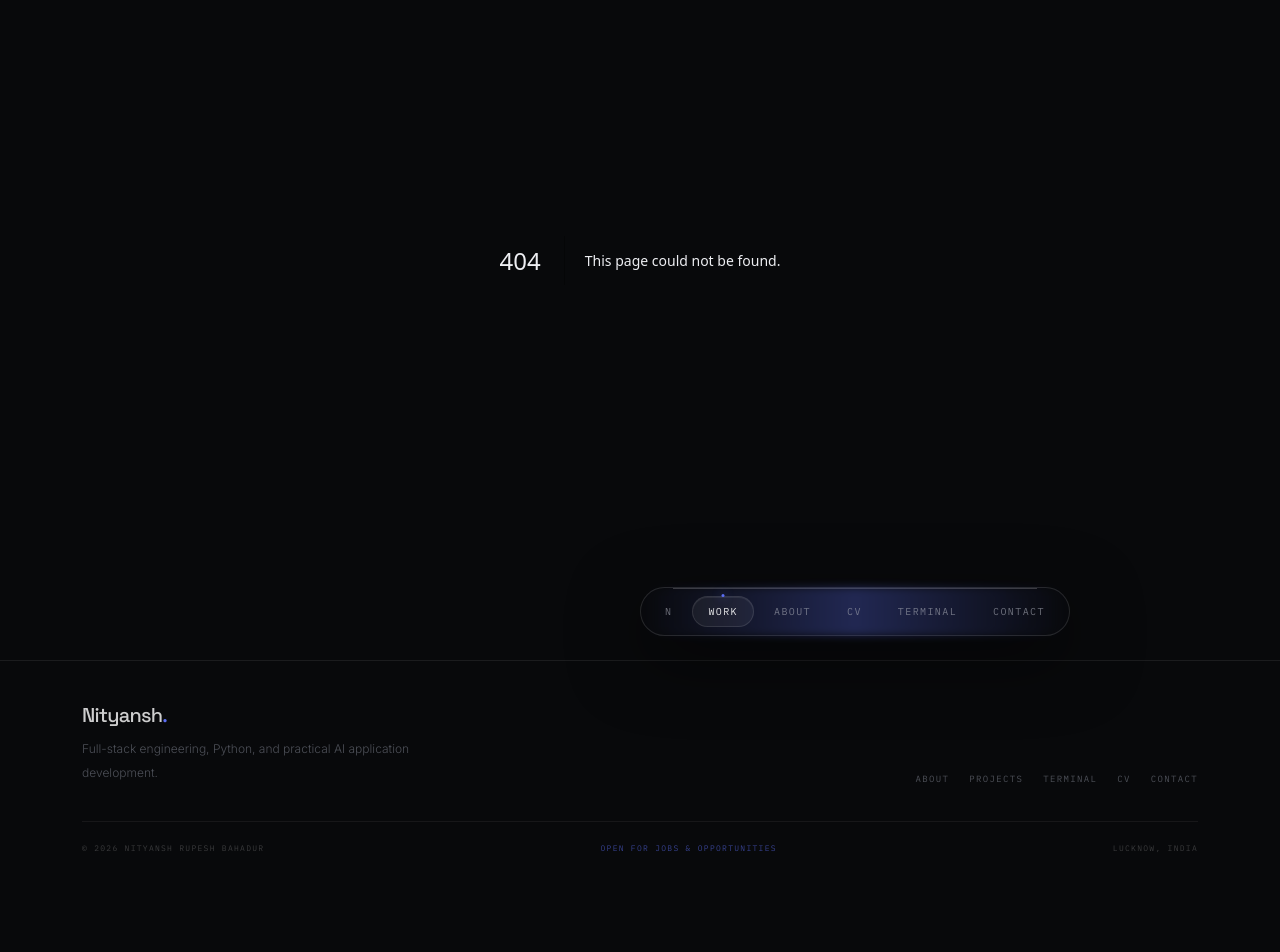
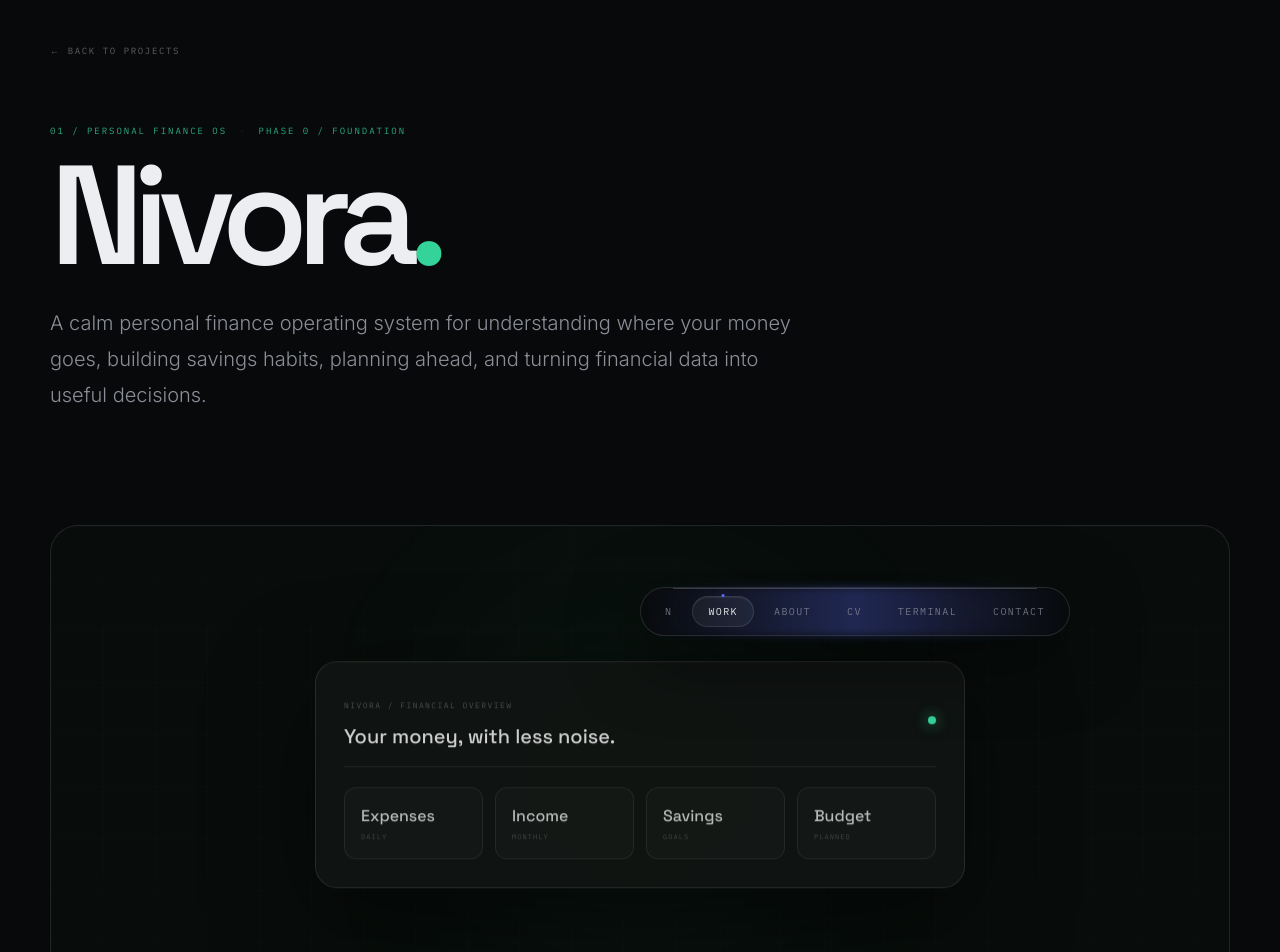
Before and after one commit to nityansh19/nityansh-portfolio, a Next.js app: page /projects/nivora in a window 1280 px wide. Before the commit this address had no page. Shown: the part 140-1092 px from the top of the page. Before the commit the page ends 1034 px from the top, so only its background shows below. Built offline with nearby package versions, Linux system fonts and the light colour scheme.

Commit message:
Add Nivora portfolio case study page

```diff
--- /dev/null
+++ b/app/projects/nivora/page.tsx
@@ -0,0 +1,153 @@
+import type { Metadata } from "next";
+import Link from "next/link";
+
+export const metadata: Metadata = {
+  title: "Nivora — Nityansh Rupesh Bahadur",
+  description: "Case study for Nivora, a personal finance operating system designed for calm, data-led daily money management.",
+};
+
+const capabilities = [
+  "Daily expense and income tracking",
+  "Savings entries, goals, progress, and history",
+  "Monthly and category budgeting",
+  "Financial analytics and comparisons",
+  "Responsive desktop and mobile navigation",
+  "Accessible, reduced-motion product foundation",
+];
+
+const principles = [
+  ["Calm", "Finance should feel understandable, not overwhelming."],
+  ["Trustworthy", "Financial states should be clear, semantic, and honest about available data."],
+  ["Useful", "Every chart, control, and surface should answer a real financial question."],
+  ["Extensible", "The foundation is designed to grow into sync, exports, PWA, multi-user, and future AI capabilities."],
+];
+
+export default function NivoraPage() {
+  return (
+    <main className="min-h-screen px-6 pb-32 pt-36 sm:px-8 md:pt-44">
+      <article className="mx-auto max-w-[1180px]">
+        <Link
+          href="/projects"
+          className="font-mono text-[9px] uppercase tracking-[0.18em] text-white/35 transition-colors hover:text-accent"
+        >
+          ← Back to projects
+        </Link>
+
+        <header className="mt-16 max-w-5xl">
+          <div className="flex flex-wrap items-center gap-3 font-mono text-[9px] uppercase tracking-[0.22em] text-emerald-400/80">
+            <span>01 / Personal Finance OS</span>
+            <span className="text-white/15">·</span>
+            <span>Phase 0 / Foundation</span>
+          </div>
+          <h1 className="mt-5 font-display text-[clamp(4rem,11vw,10rem)] font-semibold leading-[0.82] tracking-[-0.08em]">
+            Nivora<span className="text-emerald-400">.</span>
+          </h1>
+          <p className="mt-8 max-w-3xl text-lg leading-8 text-ink-dim sm:text-xl sm:leading-9">
+            A calm personal finance operating system for understanding where your money goes, building savings habits, planning ahead, and turning financial data into useful decisions.
+          </p>
+        </header>
+
+        <div className="relative mt-20 min-h-[380px] overflow-hidden rounded-[28px] border border-white/[0.10] bg-[#080d0b] md:mt-28 md:min-h-[500px]">
+          <div className="absolute inset-0 opacity-25 [background-image:linear-gradient(rgba(255,255,255,.045)_1px,transparent_1px),linear-gradient(90deg,rgba(255,255,255,.045)_1px,transparent_1px)] [background-size:52px_52px]" />
+          <div className="absolute left-1/2 top-1/2 h-80 w-80 -translate-x-1/2 -translate-y-1/2 rounded-full bg-emerald-400/[0.06] blur-[110px]" />
+
+          <div className="absolute left-1/2 top-1/2 w-[min(88%,650px)] -translate-x-1/2 -translate-y-1/2 rounded-[22px] border border-white/[0.10] bg-[#101512]/95 p-5 shadow-[0_30px_100px_rgba(0,0,0,.55)] backdrop-blur-xl sm:p-7">
+            <div className="flex items-center justify-between border-b border-white/[0.07] pb-4">
+              <div>
+                <span className="font-mono text-[8px] uppercase tracking-[0.18em] text-white/25">Nivora / Financial overview</span>
+                <p className="mt-2 font-display text-xl text-white/80">Your money, with less noise.</p>
+              </div>
+              <span className="flex h-2 w-2 rounded-full bg-emerald-400 shadow-[0_0_14px_rgba(52,211,153,.8)]" />
+            </div>
+            <div className="mt-5 grid grid-cols-2 gap-3 sm:grid-cols-4">
+              {[
+                ["Expenses", "Daily"],
+                ["Income", "Monthly"],
+                ["Savings", "Goals"],
+                ["Budget", "Planned"],
+              ].map(([value, label]) => (
+                <div key={value} className="rounded-xl border border-white/[0.07] bg-white/[0.02] p-4">
+                  <div className="font-display text-base text-white/70">{value}</div>
+                  <div className="mt-1 font-mono text-[7px] uppercase tracking-[0.15em] text-white/20">{label}</div>
+                </div>
+              ))}
+            </div>
+          </div>
+        </div>
+
+        <div className="mt-24 grid gap-16 md:grid-cols-[0.8fr_1.2fr] md:mt-32">
+          <div>
+            <p className="font-mono text-[9px] uppercase tracking-[0.2em] text-emerald-400/70">The Problem</p>
+          </div>
+          <p className="text-lg leading-9 text-ink-dim">
+            Most expense trackers make money management feel like data entry. Nivora is being designed around the opposite experience: a focused daily workflow where recording a transaction is fast, financial context is easy to understand, and insights become useful only when there is real data behind them.
+          </p>
+        </div>
+
+        <div className="mt-24 grid gap-16 border-t border-line pt-16 md:grid-cols-[0.8fr_1.2fr] md:mt-32 md:pt-24">
+          <div>
+            <p className="font-mono text-[9px] uppercase tracking-[0.2em] text-emerald-400/70">The Product</p>
+          </div>
+          <p className="text-lg leading-9 text-ink-dim">
+            Nivora starts with a reusable product foundation: a premium responsive shell, desktop sidebar, mobile bottom navigation, financial snapshot cards, a quick transaction composer, meaningful empty states, and a visual system built for future real financial data.
+          </p>
+        </div>
+
+        <div className="mt-24 border-t border-line pt-16 md:mt-32 md:pt-24">
+          <p className="font-mono text-[9px] uppercase tracking-[0.2em] text-emerald-400/70">Core Capabilities</p>
+          <div className="mt-8 grid gap-px overflow-hidden rounded-2xl border border-white/[0.08] bg-white/[0.08] sm:grid-cols-2 lg:grid-cols-3">
+            {capabilities.map((feature, index) => (
+              <div key={feature} className="bg-bg p-7">
+                <span className="font-mono text-[9px] text-emerald-400/60">0{index + 1}</span>
+                <h2 className="mt-5 font-display text-lg text-white/80">{feature}</h2>
+              </div>
+            ))}
+          </div>
+        </div>
+
+        <div className="mt-24 grid gap-6 border-t border-line pt-16 md:grid-cols-2 md:mt-32 md:pt-24">
+          {principles.map(([title, text]) => (
+            <div key={title} className="rounded-2xl border border-white/[0.08] bg-white/[0.02] p-7">
+              <p className="font-mono text-[9px] uppercase tracking-[0.2em] text-emerald-400/70">{title}</p>
+              <p className="mt-4 text-sm leading-7 text-ink-dim">{text}</p>
+            </div>
+          ))}
+        </div>
+
+        <div className="mt-24 grid gap-16 border-t border-line pt-16 md:grid-cols-2 md:mt-32 md:pt-24">
+          <div>
+            <p className="font-mono text-[9px] uppercase tracking-[0.2em] text-emerald-400/70">Tech Stack</p>
+            <p className="mt-5 font-mono text-xs leading-7 text-white/45">
+              React · Vite · TypeScript · Framer Motion · Lucide React · Recharts
+            </p>
+          </div>
+          <div>
+            <p className="font-mono text-[9px] uppercase tracking-[0.2em] text-emerald-400/70">Design Direction</p>
+            <p className="mt-5 text-sm leading-7 text-ink-dim">
+              Restrained fintech minimalism, warm surfaces, evergreen semantic accents, strong financial typography, quiet depth, purposeful motion, accessible focus states, and honest empty states.
+            </p>
+          </div>
+        </div>
+
+        <div className="mt-24 border-t border-line pt-16 md:mt-32 md:pt-24">
+          <p className="font-mono text-[9px] uppercase tracking-[0.2em] text-emerald-400/70">Roadmap</p>
+          <h2 className="mt-5 max-w-3xl font-display text-4xl font-semibold tracking-[-0.055em] sm:text-5xl">
+            Foundation first. Real financial intelligence next.
+          </h2>
+          <p className="mt-6 max-w-2xl text-base leading-8 text-ink-dim">
+            The next phases introduce persisted transactions, savings and goals, budgets, real analytics, accessibility and performance refinement, followed by productization such as sync, exports, PWA support, multi-user capabilities, and future AI features.
+          </p>
+        </div>
+
+        <div className="mt-20 flex flex-wrap gap-4">
+          <Link href="/projects" className="border border-white/[0.12] px-6 py-4 font-mono text-[9px] uppercase tracking-[0.16em] text-white/55 transition-colors hover:border-emerald-400/30 hover:text-white">
+            All projects ↗
+          </Link>
+          <Link href="/contact" className="border border-emerald-400/20 bg-emerald-400/[0.07] px-6 py-4 font-mono text-[9px] uppercase tracking-[0.16em] text-white/70 transition-colors hover:bg-emerald-400/[0.12]">
+            Start a conversation ↗
+          </Link>
+        </div>
+      </article>
+    </main>
+  );
+}
```
